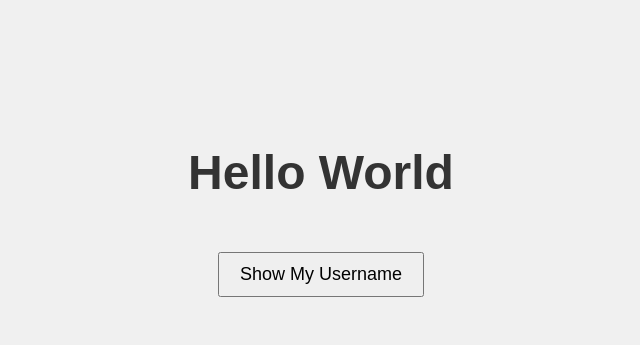
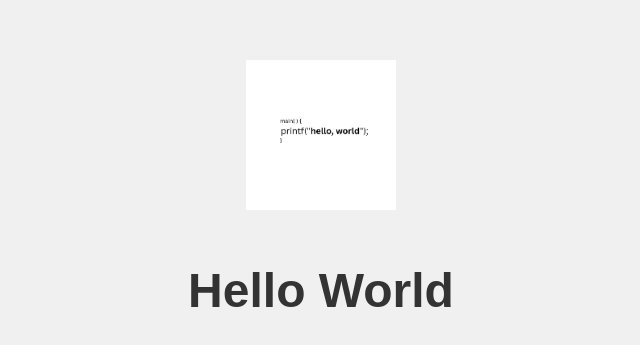
Before and after one commit to thompsonNFT/hello-world-frame, a plain HTML site: page index.html in a window 1280 px wide. Shown: the part 195-540 px from the top of the page, without its empty margins (319-959 px from the left). Drawn offline with Linux system fonts and the light colour scheme.

Commit message:
Update index.html
add image url

```diff
--- a/index.html
+++ b/index.html
@@ -15,6 +15,11 @@
             font-family: Arial, sans-serif;
             background-color: #f0f0f0;
         }
+        img {
+            width: 150px;
+            height: auto;
+            margin-bottom: 20px;
+        }
         h1 {
             font-size: 48px;
             color: #333;
@@ -28,10 +33,9 @@
     </style>
 </head>
 <body>
-    <h1 id="greeting">Hello World</h1>
-    <button id="greetBtn">Show My Username</button>
-
-    <!-- Include JavaScript File -->
-    <script src="main.js"></script>
+    <img src="https://github.com/thompsonNFT/hello-world-frame/blob/main/helloWorld.jpg" alt="Hello World">
+    <h1>Hello World</h1>
 </body>
 </html>
+
+</html>
```
